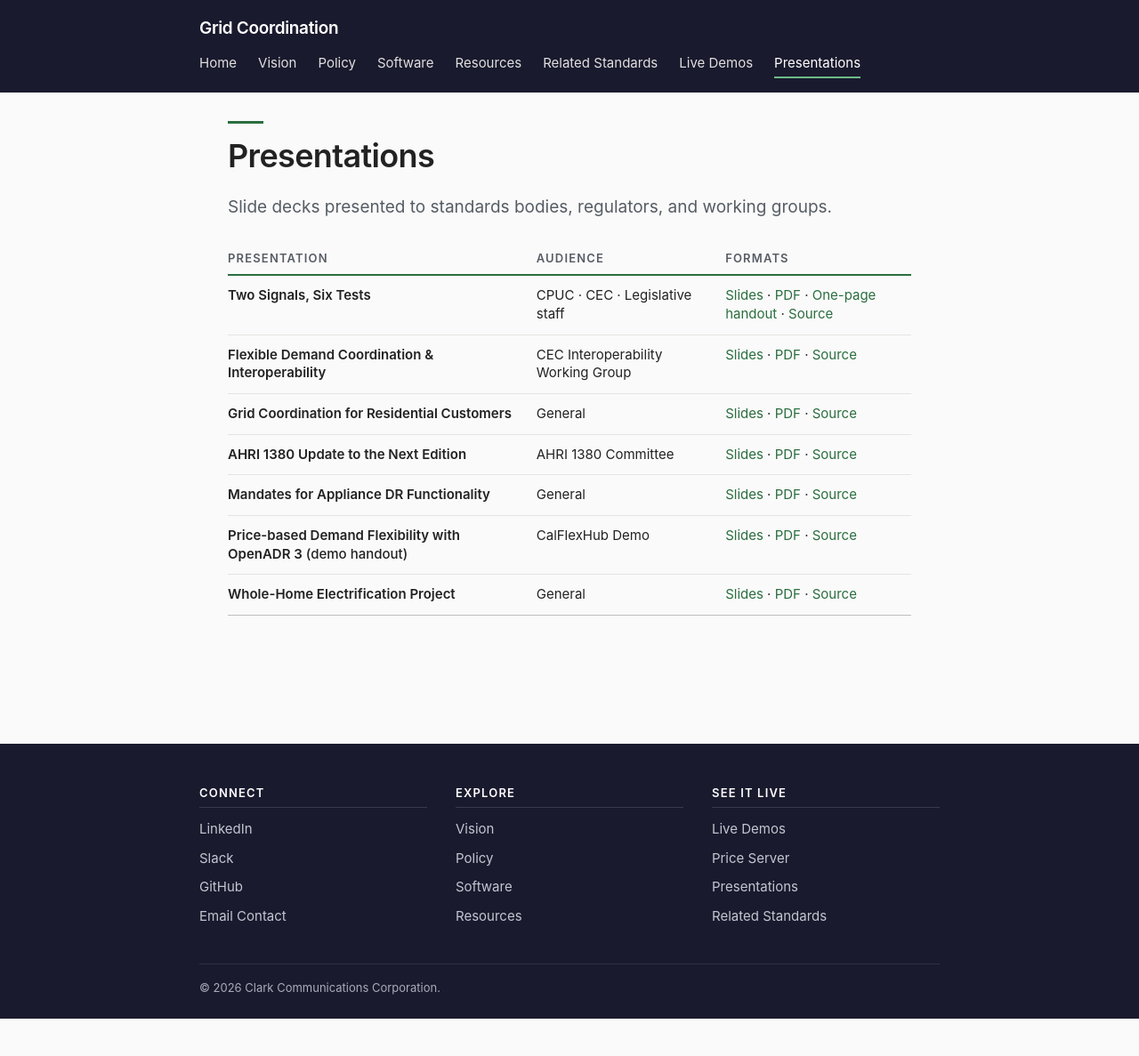
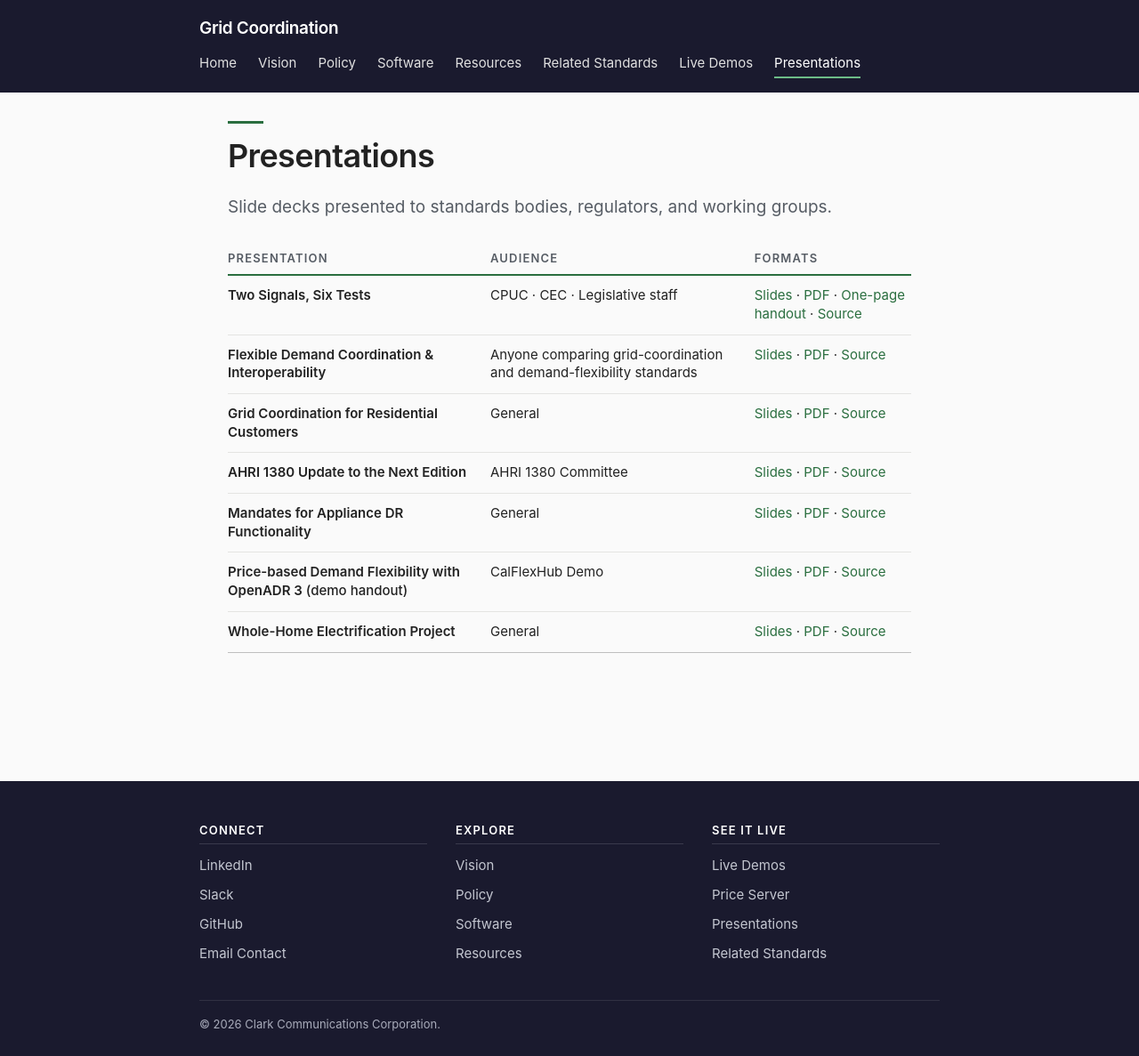
Before and after one commit to grid-coordination/grid-coordination.github.io, a Jekyll site: the page built from presentations/index.md, in a window 1280 px wide. Shown: the whole page at 89% size. Built offline with Jekyll 4.4.1, drawn with Linux system fonts in a browser that asks for light colours; before the commit the page ends 1145 px from its top, so only the background shows below that.

Commit message:
Broaden the audience listed for the Flexible Demand Coordination deck
Co-Authored-By: Claude Opus 5 (1M context) <noreply@anthropic.com>
Claude-Session: https://claude.ai/code/session_01NM1MMqB4pz1WEQpxrjCXD9

```diff
--- a/presentations/index.md
+++ b/presentations/index.md
@@ -11,7 +11,7 @@ Slide decks presented to standards bodies, regulators, and working groups.
 | Presentation | Audience | Formats |
 |-------------|----------|---------|
 | **Two Signals, Six Tests** | CPUC &middot; CEC &middot; Legislative staff | [Slides](two-signals-six-tests.html) &middot; [PDF](two-signals-six-tests.pdf) &middot; [One-page handout](two-signals-six-tests-onepager.pdf) &middot; [Source](https://github.com/grid-coordination/grid-coordination.github.io/blob/main/presentations/two-signals-six-tests.md) |
-| **Flexible Demand Coordination & Interoperability** | CEC Interoperability Working Group | [Slides](flexible-demand-coordination.html) &middot; [PDF](flexible-demand-coordination.pdf) &middot; [Source](https://github.com/grid-coordination/grid-coordination.github.io/blob/main/presentations/flexible-demand-coordination.md) |
+| **Flexible Demand Coordination & Interoperability** | Anyone comparing grid-coordination and demand-flexibility standards | [Slides](flexible-demand-coordination.html) &middot; [PDF](flexible-demand-coordination.pdf) &middot; [Source](https://github.com/grid-coordination/grid-coordination.github.io/blob/main/presentations/flexible-demand-coordination.md) |
 | **Grid Coordination for Residential Customers** | General | [Slides](grid-coordination-residential.html) &middot; [PDF](grid-coordination-residential.pdf) &middot; [Source](https://github.com/grid-coordination/grid-coordination.github.io/blob/main/presentations/grid-coordination-residential.md) |
 | **AHRI 1380 Update to the Next Edition** | AHRI 1380 Committee | [Slides](ahri-1380-update.html) &middot; [PDF](ahri-1380-update.pdf) &middot; [Source](https://github.com/grid-coordination/grid-coordination.github.io/blob/main/presentations/ahri-1380-update.md) |
 | **Mandates for Appliance DR Functionality** | General | [Slides](appliance-dr-mandates.html) &middot; [PDF](appliance-dr-mandates.pdf) &middot; [Source](https://github.com/grid-coordination/grid-coordination.github.io/blob/main/presentations/appliance-dr-mandates.md) |
```
